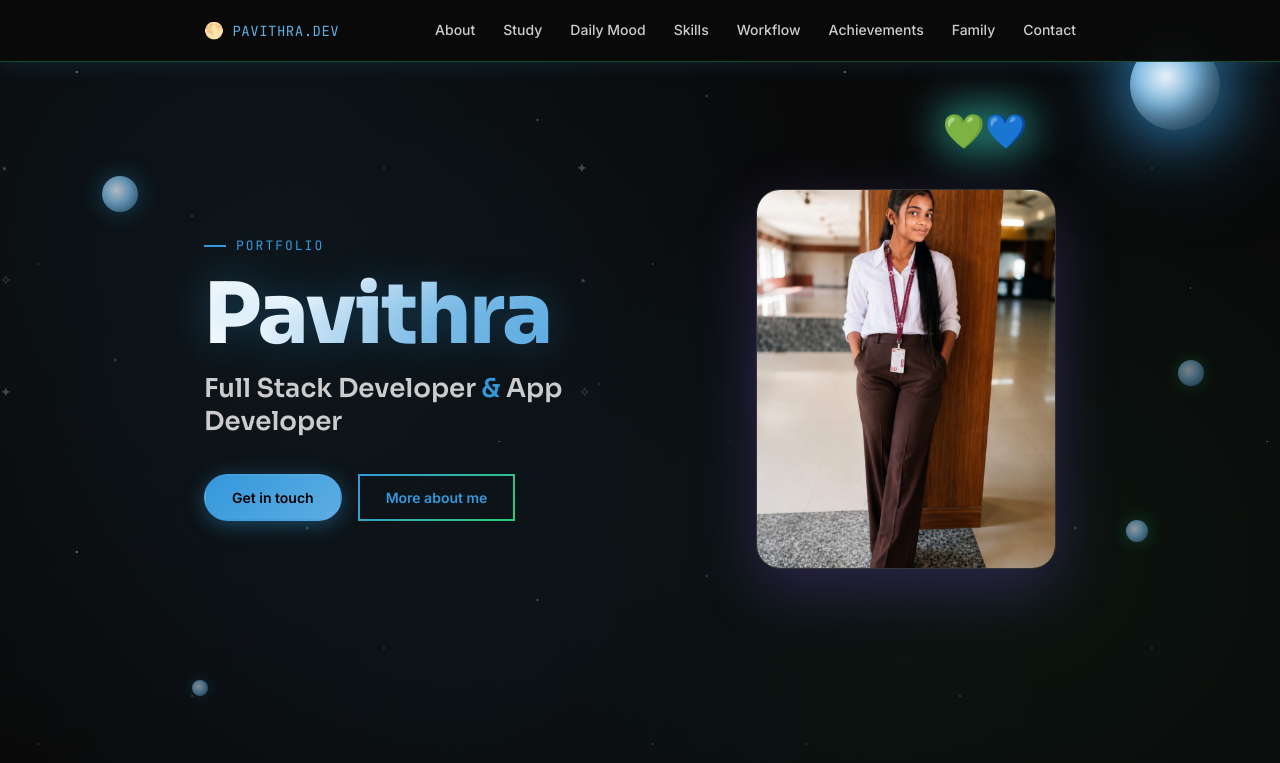
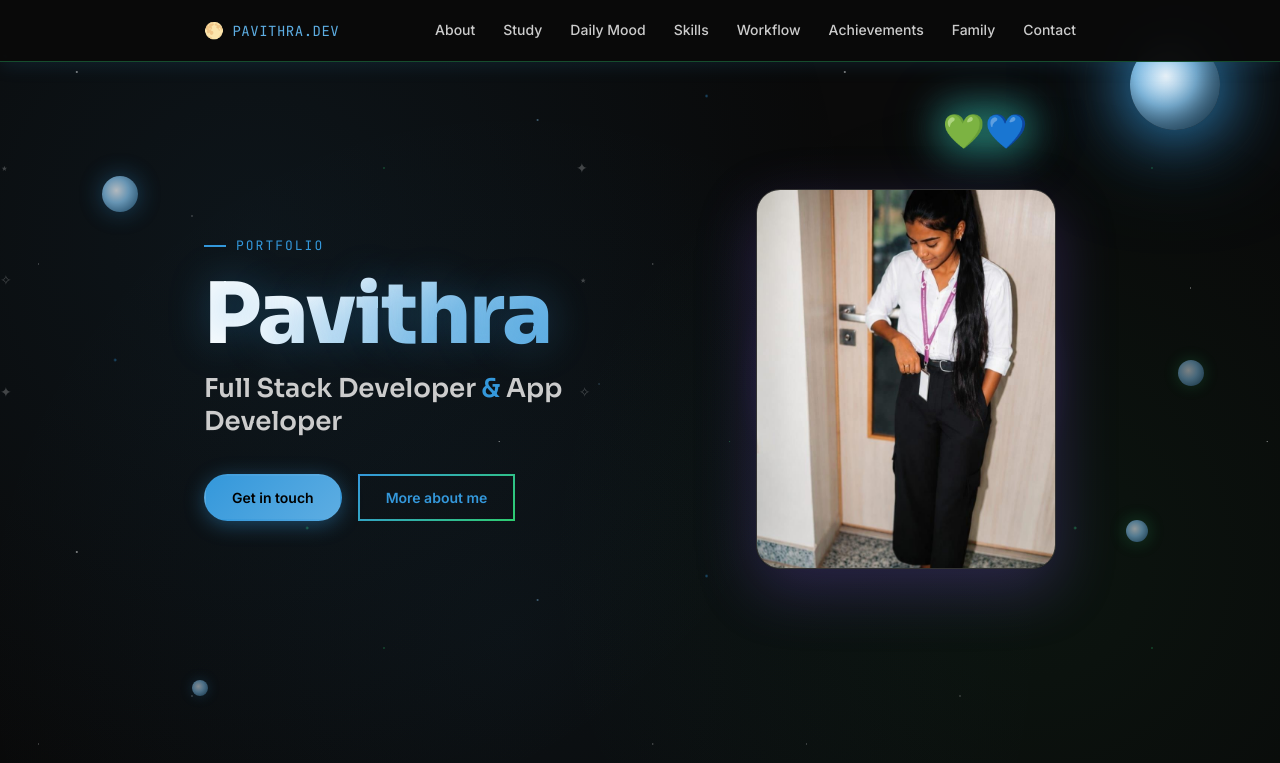
Before and after one commit to pavithranavi1308-wq/Pavithra-portfolio-, a plain HTML site: page index.html in a window 1280 px wide. Shown: the top 763 px of the page. Drawn offline with Linux system fonts and the light colour scheme.

Commit message:
Update index.html

```diff
--- a/index.html
+++ b/index.html
@@ -598,7 +598,7 @@
     </div>
     <div class="hero-photo-wrap">
       <div class="hero-photo-glow" aria-hidden="true"></div>
-      <img class="hero-photo" src="pavithra.jpeg" alt="Portrait of Pavithra">
+      <img class="hero-photo" src="pavithram.jpeg" alt="Portrait of Pavithra">
     </div>
   </section>
 
```
